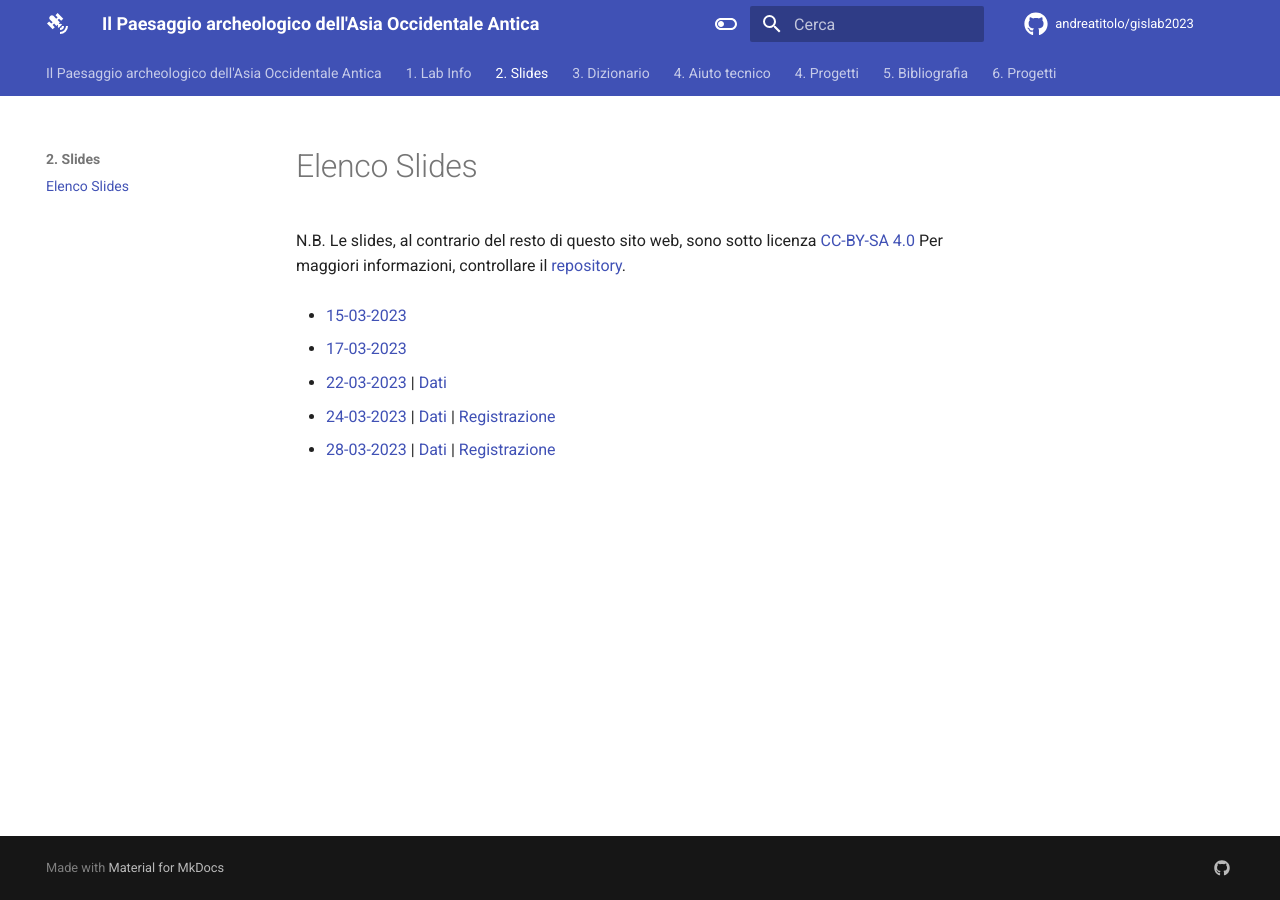
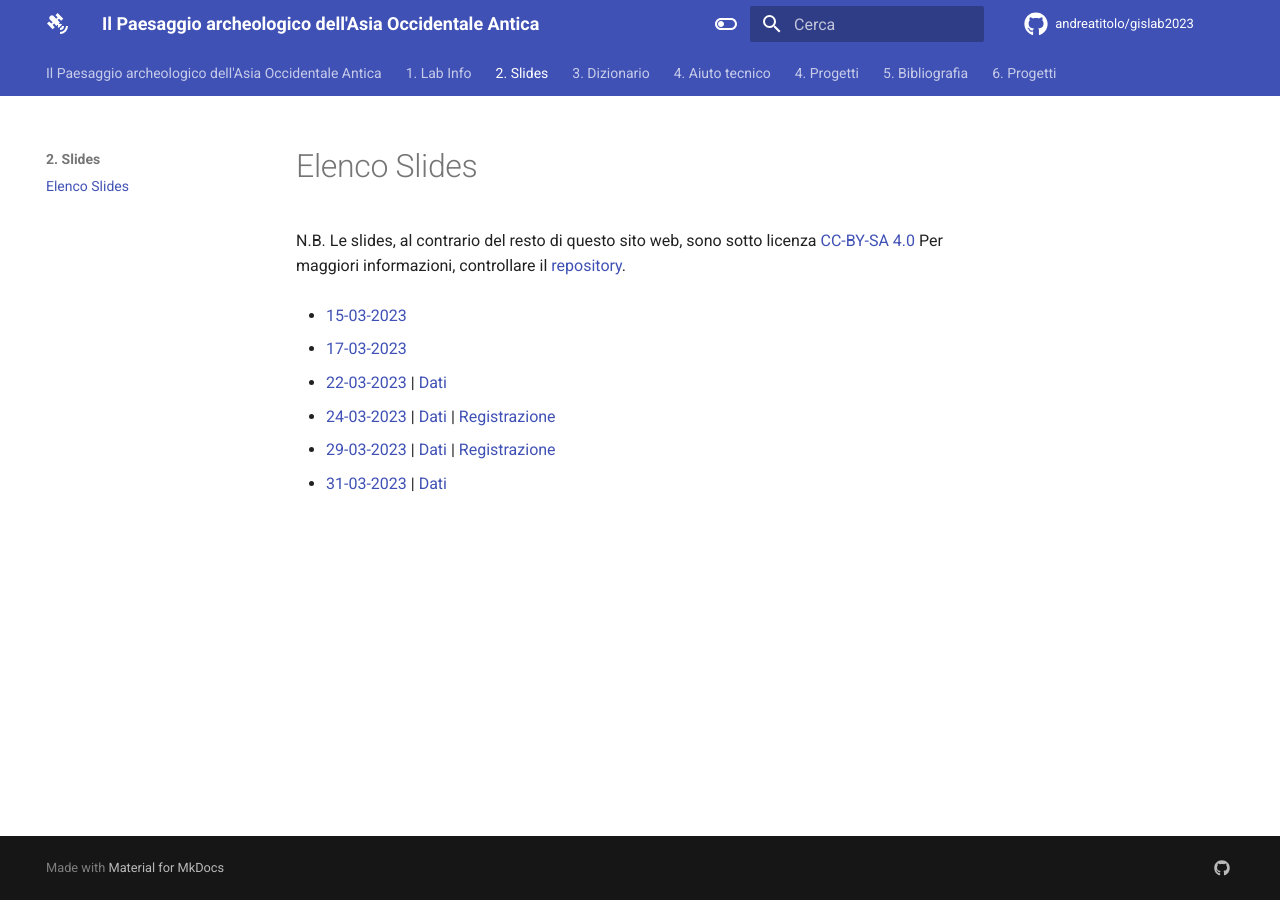
Before and after one commit to andreatitolo/gislab2023, an MkDocs documentation site: the page built from docs/2. Slides/Elenco Slides.md, in a window 1280 px wide. Built offline with MkDocs 1.6.1 and Material for MkDocs 9.7.7, drawn with Linux system fonts in a browser that asks for light colours; comment, search, counter and statistics services are not loaded.

Commit message:
add data and slides for lesson 6

```diff
--- a/docs/2. Slides/Elenco Slides.md
+++ b/docs/2. Slides/Elenco Slides.md
@@ -9,4 +9,6 @@
 
 -  [24-03-2023](https://www.andreatitolo.com/slides/gislab/4.IntroQGIS.html) | [Dati](https://codeberg.org/titoloandrea/SapienzaStudentLab2023/raw/branch/main/dati/4_intro_qgis.zip) | [Registrazione](https://kdrive.infomaniak.com/app/share/408009/f8a0b482-4c30-4a6d-a6cb-19ec429911ff)
 
--  [28-03-2023](https://www.andreatitolo.com/slides/gislab/5.IntroQGISMap.html) | [Dati](https://codeberg.org/titoloandrea/SapienzaStudentLab2023/raw/branch/main/dati/5_qgis_map_crs.zip) | [Registrazione](https://kdrive.infomaniak.com/app/share/408009/cfbcc1d6-aa2c-4f92-af89-216d698b53f3)
+-  [29-03-2023](https://www.andreatitolo.com/slides/gislab/5.IntroQGISMap.html) | [Dati](https://codeberg.org/titoloandrea/SapienzaStudentLab2023/raw/branch/main/dati/5_qgis_map_crs.zip) | [Registrazione](https://kdrive.infomaniak.com/app/share/408009/cfbcc1d6-aa2c-4f92-af89-216d698b53f3)
+
+-  [31-03-2023](https://www.andreatitolo.com/slides/gislab/6.QGISRasterData.html) | [Dati](https://codeberg.org/titoloandrea/SapienzaStudentLab2023/raw/branch/main/dati/progetto_qgis_asia_occidentale.zip)
```
